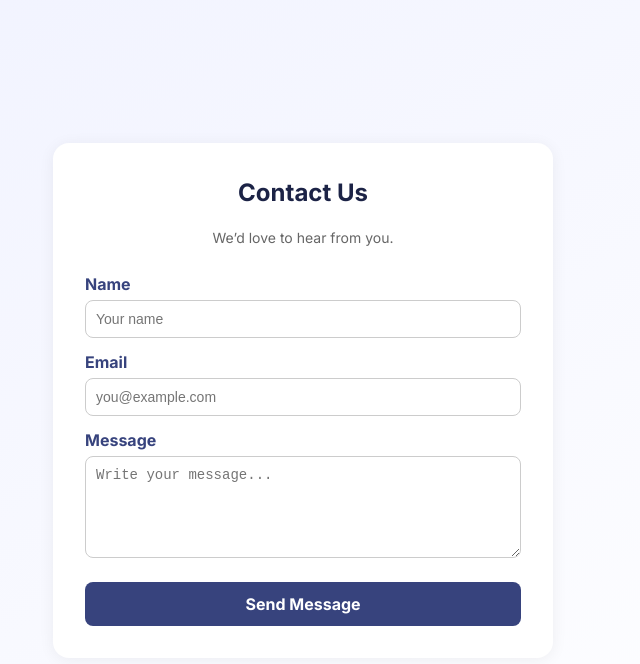
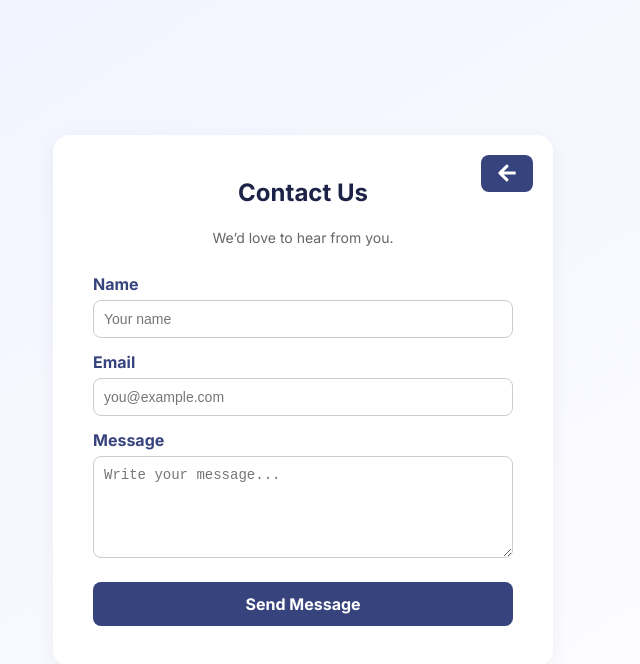
Before and after one commit to InlamningsUppgift-Moln-DistSystem/event-frontend, a React (Vite) app: page /contact in a window 1280 px wide. Shown: the top 664 px of the page, without its empty margins (337-977 px from the left). Built offline with nearby package versions, Linux system fonts and the light colour scheme.

Commit message:
Added back buttons on sidepages

```diff
--- a/src/MainApp/Pages/1.SidePages/ContactPage.css
+++ b/src/MainApp/Pages/1.SidePages/ContactPage.css
@@ -72,3 +72,35 @@
 .contact-form button:hover {
   background-color: #2b2f55;
 }
+/*Back button*/
+.back-button.top-right {
+  position: absolute;
+  top: 20px;
+  right: 20px;
+  background-color: #37437d;
+  color: #fff;
+  border: none;
+  padding: 8px 16px 4px 16px;
+  font-weight: 600;
+  border-radius: 8px;
+  cursor: pointer;
+  transition: background-color 0.2s ease;
+}
+
+.back-button.top-right:hover {
+  background-color: #2c2f5d;
+}
+.back-button {
+  font-size: 20px; /* eller större om du vill */
+  font-weight: 700;
+}
+/* Se till att container har relative positioning */
+.contact-container {
+  position: relative;
+  padding: 40px;
+  border-radius: 16px;
+  background-color: white;
+  max-width: 500px;
+  margin: 0 auto;
+  box-shadow: 0 4px 20px rgba(0, 0, 0, 0.05);
+}
--- a/src/MainApp/Pages/1.SidePages/ContactPage.jsx
+++ b/src/MainApp/Pages/1.SidePages/ContactPage.jsx
@@ -1,9 +1,12 @@
 import { useState } from "react";
 import "./ContactPage.css";
+import { useNavigate } from "react-router-dom";
+import { FaArrowLeft } from "react-icons/fa";
 
 export default function ContactPage() {
   const [form, setForm] = useState({ name: "", email: "", message: "" });
   const [status, setStatus] = useState(null);
+  const navigate = useNavigate();
 
   const handleChange = (e) => {
     setForm({ ...form, [e.target.name]: e.target.value });
@@ -38,6 +41,9 @@ export default function ContactPage() {
   return (
     <div className="contact-page">
       <div className="contact-container">
+        <button className="back-button top-right" onClick={() => navigate(-1)}>
+          <FaArrowLeft />
+        </button>
         <h2 className="contact-title">Contact Us</h2>
         <p className="contact-subtitle">We’d love to hear from you.</p>
 
--- a/src/MainApp/Pages/1.SidePages/PrivacyPage.css
+++ b/src/MainApp/Pages/1.SidePages/PrivacyPage.css
@@ -42,3 +42,23 @@
   padding-left: 20px;
   list-style-type: disc;
 }
+/*Back button*/
+.back-button-container {
+  text-align: center;
+  margin-top: 40px;
+}
+
+.back-button {
+  background-color: #37437d;
+  color: #fff;
+  border: none;
+  padding: 10px 24px;
+  font-weight: 600;
+  border-radius: 8px;
+  cursor: pointer;
+  transition: background-color 0.2s ease;
+}
+
+.back-button:hover {
+  background-color: #2c2f5d;
+}
--- a/src/MainApp/Pages/1.SidePages/PrivacyPage.jsx
+++ b/src/MainApp/Pages/1.SidePages/PrivacyPage.jsx
@@ -1,6 +1,9 @@
 import "./PrivacyPage.css";
+import { useNavigate } from "react-router-dom";
 
 export default function PrivacyPage() {
+  const navigate = useNavigate();
+
   return (
     <div className="privacy-page">
       <div className="privacy-container">
@@ -46,6 +49,11 @@ export default function PrivacyPage() {
           For any questions regarding this policy, feel free to contact us via
           our contact page.
         </p>
+        <div className="back-button-container">
+          <button className="back-button" onClick={() => navigate(-1)}>
+            Back
+          </button>
+        </div>
       </div>
     </div>
   );
--- a/src/MainApp/Pages/1.SidePages/TermsAndConditionPage.jsx
+++ b/src/MainApp/Pages/1.SidePages/TermsAndConditionPage.jsx
@@ -1,6 +1,9 @@
 import "./TermsAndConditionsPage.css";
+import { useNavigate } from "react-router-dom";
 
 export default function TermsAndConditionPage() {
+  const navigate = useNavigate();
+
   return (
     <div className="terms-page">
       <div className="terms-container">
@@ -61,6 +64,11 @@ export default function TermsAndConditionPage() {
           For questions or concerns about these terms, please contact us via our
           contact page.
         </p>
+        <div className="back-button-container">
+          <button className="back-button" onClick={() => navigate(-1)}>
+            Back
+          </button>
+        </div>
       </div>
     </div>
   );
--- a/src/MainApp/Pages/1.SidePages/TermsAndConditionsPage.css
+++ b/src/MainApp/Pages/1.SidePages/TermsAndConditionsPage.css
@@ -42,3 +42,23 @@
   padding-left: 20px;
   list-style-type: disc;
 }
+/*Back button*/
+.back-button-container {
+  text-align: center;
+  margin-top: 40px;
+}
+
+.back-button {
+  background-color: #37437d;
+  color: #fff;
+  border: none;
+  padding: 10px 24px;
+  font-weight: 600;
+  border-radius: 8px;
+  cursor: pointer;
+  transition: background-color 0.2s ease;
+}
+
+.back-button:hover {
+  background-color: #2c2f5d;
+}
```
